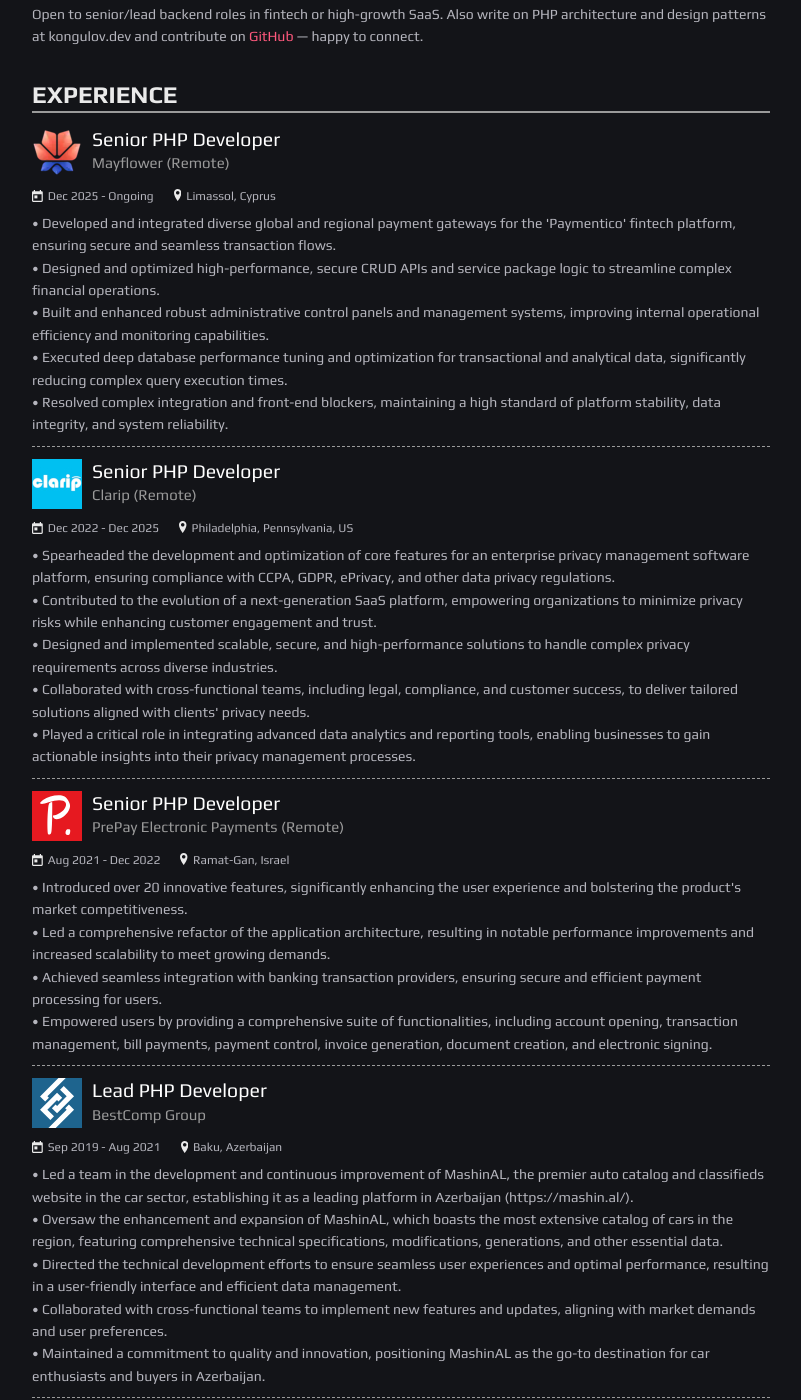
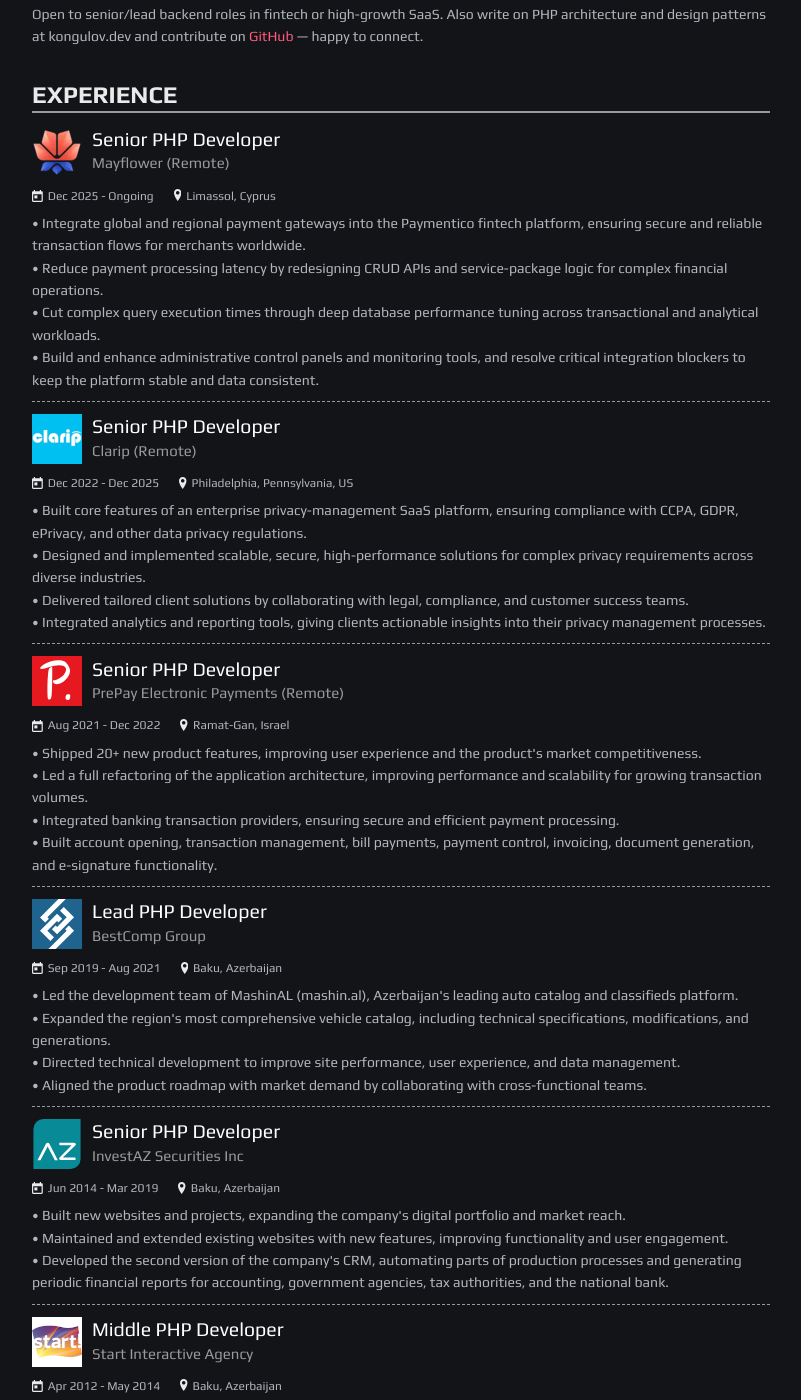
Before and after one commit to kongulov/kongulov.dev, a Jekyll site: the page built from about.html, in a window 1280 px wide and 1400 px high, scrolled down 648 px. Shown: the whole window, without its empty margins (239-1040 px from the left). Built offline with Jekyll 4.4.1, drawn with Linux system fonts in a browser that asks for light colours; some of the changed text lies outside the part shown.

Commit message:
Update about page headline and experience descriptions
Align headline and experience bullets with the ATS resume.

Co-Authored-By: Claude Opus 5.5 <noreply@anthropic.com>

```diff
--- a/about.html
+++ b/about.html
@@ -26,11 +26,10 @@ about:
             date: 'Dec 2025 - Ongoing',
             location: 'Limassol, Cyprus',
             description: "
-                • Developed and integrated diverse global and regional payment gateways for the 'Paymentico' fintech platform, ensuring secure and seamless transaction flows.
-                <br>• Designed and optimized high-performance, secure CRUD APIs and service package logic to streamline complex financial operations.
-                <br>• Built and enhanced robust administrative control panels and management systems, improving internal operational efficiency and monitoring capabilities.
-                <br>• Executed deep database performance tuning and optimization for transactional and analytical data, significantly reducing complex query execution times.
-                <br>• Resolved complex integration and front-end blockers, maintaining a high standard of platform stability, data integrity, and system reliability.
+                • Integrate global and regional payment gateways into the Paymentico fintech platform, ensuring secure and reliable transaction flows for merchants worldwide.
+                <br>• Reduce payment processing latency by redesigning CRUD APIs and service-package logic for complex financial operations.
+                <br>• Cut complex query execution times through deep database performance tuning across transactional and analytical workloads.
+                <br>• Build and enhance administrative control panels and monitoring tools, and resolve critical integration blockers to keep the platform stable and data consistent.
             "
         },
         {
@@ -41,11 +40,10 @@ about:
             date: 'Dec 2022 - Dec 2025',
             location: 'Philadelphia, Pennsylvania, US',
             description: "
-                • Spearheaded the development and optimization of core features for an enterprise privacy management software platform, ensuring compliance with CCPA, GDPR, ePrivacy, and other data privacy regulations.
-                <br>• Contributed to the evolution of a next-generation SaaS platform, empowering organizations to minimize privacy risks while enhancing customer engagement and trust.
-                <br>• Designed and implemented scalable, secure, and high-performance solutions to handle complex privacy requirements across diverse industries.
-                <br>• Collaborated with cross-functional teams, including legal, compliance, and customer success, to deliver tailored solutions aligned with clients' privacy needs.
-                <br>• Played a critical role in integrating advanced data analytics and reporting tools, enabling businesses to gain actionable insights into their privacy management processes.
+                • Built core features of an enterprise privacy-management SaaS platform, ensuring compliance with CCPA, GDPR, ePrivacy, and other data privacy regulations.
+                <br>• Designed and implemented scalable, secure, high-performance solutions for complex privacy requirements across diverse industries.
+                <br>• Delivered tailored client solutions by collaborating with legal, compliance, and customer success teams.
+                <br>• Integrated analytics and reporting tools, giving clients actionable insights into their privacy management processes.
             "
         },
         {
@@ -62,10 +60,10 @@ about:
             date: 'Aug 2021 - Dec 2022',
             location: 'Ramat-Gan, Israel',
             description: "
-                • Introduced over 20 innovative features, significantly enhancing the user experience and bolstering the product's market competitiveness.
-                <br>• Led a comprehensive refactor of the application architecture, resulting in notable performance improvements and increased scalability to meet growing demands.
-                <br>• Achieved seamless integration with banking transaction providers, ensuring secure and efficient payment processing for users.
-                <br>• Empowered users by providing a comprehensive suite of functionalities, including account opening, transaction management, bill payments, payment control, invoice generation, document creation, and electronic signing.
+                • Shipped 20+ new product features, improving user experience and the product's market competitiveness.
+                <br>• Led a full refactoring of the application architecture, improving performance and scalability for growing transaction volumes.
+                <br>• Integrated banking transaction providers, ensuring secure and efficient payment processing.
+                <br>• Built account opening, transaction management, bill payments, payment control, invoicing, document generation, and e-signature functionality.
             "
         },
         {
@@ -80,11 +78,10 @@ about:
             date: 'Sep 2019 - Aug 2021',
             location: 'Baku, Azerbaijan',
             description: "
-                • Led a team in the development and continuous improvement of MashinAL, the premier auto catalog and classifieds website in the car sector, establishing it as a leading platform in Azerbaijan (https://mashin.al/).
-                <br>• Oversaw the enhancement and expansion of MashinAL, which boasts the most extensive catalog of cars in the region, featuring comprehensive technical specifications, modifications, generations, and other essential data.
-                <br>• Directed the technical development efforts to ensure seamless user experiences and optimal performance, resulting in a user-friendly interface and efficient data management.
-                <br>• Collaborated with cross-functional teams to implement new features and updates, aligning with market demands and user preferences.
-                <br>• Maintained a commitment to quality and innovation, positioning MashinAL as the go-to destination for car enthusiasts and buyers in Azerbaijan.
+                • Led the development team of MashinAL (mashin.al), Azerbaijan's leading auto catalog and classifieds platform.
+                <br>• Expanded the region's most comprehensive vehicle catalog, including technical specifications, modifications, and generations.
+                <br>• Directed technical development to improve site performance, user experience, and data management.
+                <br>• Aligned the product roadmap with market demand by collaborating with cross-functional teams.
             "
         },
         {
@@ -105,9 +102,9 @@ about:
             date: 'Jun 2014 - Mar 2019',
             location: 'Baku, Azerbaijan',
             description: "
-                • Played a pivotal role in the creation of new websites and projects for company's, contributing significantly to the company's digital portfolio and market outreach.
-                <br>• Actively participated in the maintenance and augmentation of existing websites and projects, integrating new features to enhance functionality and user engagement.
-                <br>• Contributed to the development of the second version of the company's CRM system, focusing on areas such as partial automation of production processes and automatic generation of cyclical financial reports for various stakeholders including accounting, government agencies, tax authorities, and national banks.
+                • Built new websites and projects, expanding the company's digital portfolio and market reach.
+                <br>• Maintained and extended existing websites with new features, improving functionality and user engagement.
+                <br>• Developed the second version of the company's CRM, automating parts of production processes and generating periodic financial reports for accounting, government agencies, tax authorities, and the national bank.
             "
         },
         {
@@ -118,9 +115,9 @@ about:
             date: 'Apr 2012 - May 2014',
             location: 'Baku, Azerbaijan',
             description: "
-                • Helped create new websites and projects at Start Interactive Agency, building on the company's digital presence and offerings.
-                <br>• Worked on maintaining and improving existing websites and projects, focusing on adding new features to enhance user experience and meet client requirements.
-                <br>• Collaborated closely with teammates, using PHP skills to tackle technical issues and deliver effective solutions.
+                • Developed new websites and projects for agency clients.
+                <br>• Maintained and improved existing websites, adding features to enhance user experience and meet client requirements.
+                <br>• Collaborated closely with the team to solve technical issues and deliver effective solutions.
             "
         }
     ]
@@ -131,7 +128,7 @@ about:
         <img src="{{ site.url }}{{ page.image.path }}" alt="{{ page.image.alt }}" width="150" height="150">
         <div class="about-info">
             <h1 class="name">Ramiz Kongulov</h1>
-            <div class="position">Senior PHP Developer</div>
+            <div class="position">Senior PHP Developer | Laravel | Fintech, Payment Systems, Scalable Backend Architecture</div>
             <div class="social d-flex">
                 <a href="https://github.com/kongulov" target="_blank">
                     <svg width="32" height="32" viewBox="0 0 16 16" aria-hidden="true" data-view-component="true">
```
